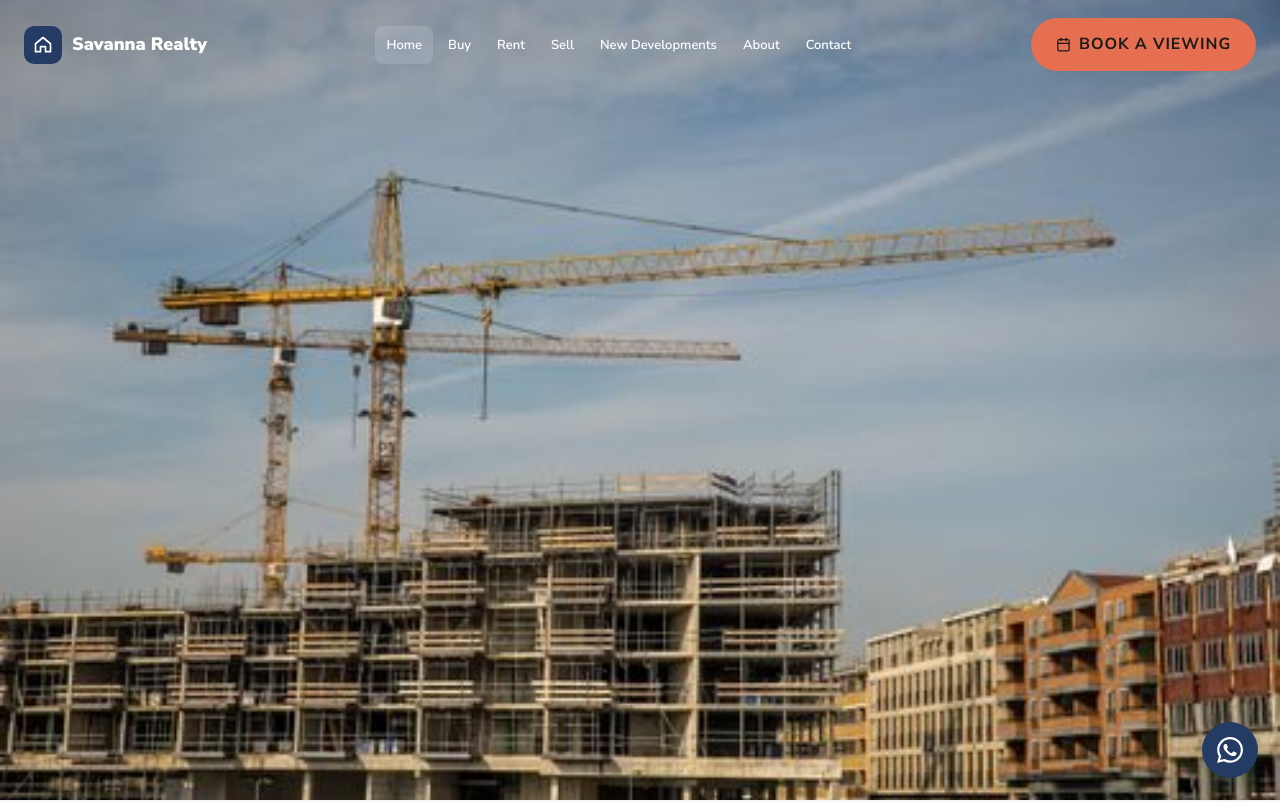
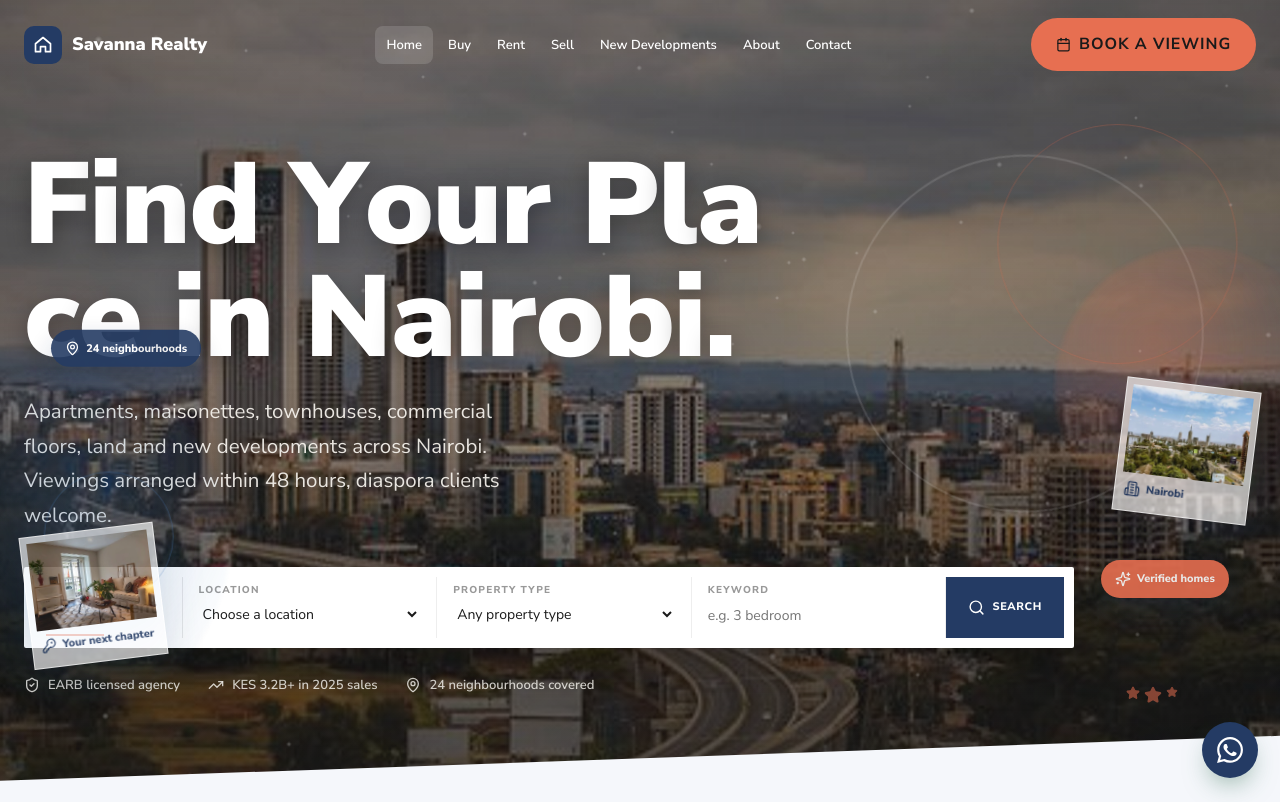
Before and after one commit to wambetebenjamin/Savanna-Realty-Group, a Next.js app: page / in a window 1280 px wide. Shown: the top 802 px of the page. Built offline with nearby package versions, Linux system fonts and the light colour scheme.

Commit message:
Add premium motion graphics across all pages
Co-authored-by: arena-agent <297053741+arena-agent@users.noreply.github.com>

```diff
--- a/app/globals.css
+++ b/app/globals.css
@@ -2666,3 +2666,13 @@ h1,.h1{font-size:clamp(3rem,7vw,6.8rem);line-height:.98}
 .property-card:hover,.agent:hover,.post-card:hover,.dev-card:hover,.service-card:hover{transform:translateY(-12px) rotate(.35deg);box-shadow:0 28px 55px rgba(36,59,100,.2)}
 @media(max-width:700px){body{font-size:17px}.hero__title{font-size:clamp(3.2rem,16vw,5rem)}.hero__content:after{width:55vw;height:55vw;right:-10%}}
 @media(prefers-reduced-motion:reduce){*,*:before,*:after{animation-duration:.01ms!important;animation-iteration-count:1!important;scroll-behavior:auto!important;transition-duration:.01ms!important}}
+
+/* Shared premium motion and image atmosphere across every page */
+.motion-graphics{position:fixed;inset:0;z-index:0;pointer-events:none;overflow:hidden;opacity:.9}
+.motion-graphics>*{position:absolute}.motion-graphics__orb{border-radius:50%;filter:blur(2px);mix-blend-mode:screen}.motion-graphics__orb--one{width:22vw;height:22vw;right:-7vw;top:28vh;background:radial-gradient(circle at 35% 35%,rgba(231,111,81,.3),rgba(231,111,81,0) 70%);animation:float-one 12s ease-in-out infinite}.motion-graphics__orb--two{width:27vw;height:27vw;left:-12vw;bottom:8vh;background:radial-gradient(circle at 55% 40%,rgba(77,133,196,.25),rgba(77,133,196,0) 70%);animation:float-two 15s ease-in-out infinite}.motion-graphics__ring{border:1px solid rgba(231,111,81,.3);border-radius:50%;animation:ring-drift 18s linear infinite}.motion-graphics__ring--one{width:240px;height:240px;right:3vw;top:15vh}.motion-graphics__ring--two{width:130px;height:130px;left:4vw;bottom:25vh;border-color:rgba(77,133,196,.35);animation-direction:reverse;animation-duration:13s}
+.motion-graphics__photo{width:135px;padding:6px;background:rgba(255,255,255,.72);border:1px solid rgba(255,255,255,.85);box-shadow:0 18px 42px rgba(36,59,100,.18);backdrop-filter:blur(8px);transform:rotate(7deg);animation:photo-drift 9s ease-in-out infinite}.motion-graphics__photo img{display:block;width:100%;height:88px;object-fit:cover}.motion-graphics__photo span,.motion-graphics__badge{display:flex;align-items:center;gap:6px;color:#243b64;font-size:11px;font-weight:800;line-height:1.2;padding:8px 3px}.motion-graphics__photo--one{right:2vw;top:48vh}.motion-graphics__photo--two{left:2vw;top:68vh;transform:rotate(-7deg);animation-delay:-4s}.motion-graphics__badge{padding:11px 14px;border-radius:999px;background:#243b64;color:#fff;box-shadow:0 12px 28px rgba(36,59,100,.25);animation:badge-float 7s ease-in-out infinite}.motion-graphics__badge--one{right:4vw;top:70vh;background:#e76f51}.motion-graphics__badge--two{left:4vw;top:42vh;animation-delay:-2s}.motion-graphics__stars{display:flex;gap:4px;color:#e76f51;right:8vw;bottom:12vh;animation:star-pulse 3s ease-in-out infinite}
+@keyframes float-one{0%,100%{transform:translate(0,0)}50%{transform:translate(-35px,24px)}}@keyframes float-two{0%,100%{transform:translate(0,0)}50%{transform:translate(38px,-20px)}}@keyframes ring-drift{to{transform:rotate(360deg) translateX(16px) rotate(-360deg)}}@keyframes photo-drift{0%,100%{translate:0 0}50%{translate:0 -15px}}@keyframes badge-float{0%,100%{translate:0 0}50%{translate:0 -10px}}@keyframes star-pulse{0%,100%{transform:scale(1);opacity:.6}50%{transform:scale(1.18);opacity:1}}
+/* atmospheric image treatments on content bands */
+.band,.page-header,.article-hero,.section{isolation:isolate}.band:before,.section:before{content:"";position:absolute;inset:0;z-index:-1;pointer-events:none;background-image:radial-gradient(circle at 15% 20%,rgba(77,133,196,.08),transparent 28%),radial-gradient(circle at 85% 75%,rgba(231,111,81,.08),transparent 24%)}.band{position:relative}.section{position:relative}
+@media(max-width:700px){.motion-graphics__photo,.motion-graphics__badge,.motion-graphics__stars{display:none}.motion-graphics__ring--one{right:-80px}.motion-graphics__ring--two{left:-50px}}
+@media(prefers-reduced-motion:reduce){.motion-graphics *{animation:none!important}}
--- a/app/layout.tsx
+++ b/app/layout.tsx
@@ -18,6 +18,7 @@ import "./globals.css";
 import { Navbar } from "@/components/navbar";
 import { Footer } from "@/components/footer";
 import { WhatsAppFloat } from "@/components/whatsapp-float";
+import { MotionGraphics } from "@/components/motion-graphics";
 import { SITE } from "@/lib/site";
 
 export const metadata: Metadata = {
@@ -76,6 +77,7 @@ export default function RootLayout({ children }: { children: React.ReactNode })
         />
         <Navbar />
         <main id="main">{children}</main>
+        <MotionGraphics />
         <Footer />
         <WhatsAppFloat />
       </body>
--- /dev/null
+++ b/components/motion-graphics.tsx
@@ -0,0 +1,26 @@
+"use client";
+
+import { Building2, KeyRound, MapPin, Sparkles, Star } from "lucide-react";
+
+/** A lightweight animated visual layer shared by every route. */
+export function MotionGraphics() {
+  return (
+    <div className="motion-graphics" aria-hidden="true">
+      <div className="motion-graphics__orb motion-graphics__orb--one" />
+      <div className="motion-graphics__orb motion-graphics__orb--two" />
+      <div className="motion-graphics__ring motion-graphics__ring--one" />
+      <div className="motion-graphics__ring motion-graphics__ring--two" />
+      <div className="motion-graphics__photo motion-graphics__photo--one">
+        <img src="/images/nairobi-skyline-vibrant.jpg" alt="" />
+        <span><Building2 size={16} /> Nairobi</span>
+      </div>
+      <div className="motion-graphics__photo motion-graphics__photo--two">
+        <img src="/images/interior-living-3.jpg" alt="" />
+        <span><KeyRound size={15} /> Your next chapter</span>
+      </div>
+      <div className="motion-graphics__badge motion-graphics__badge--one"><Sparkles size={16} /> Verified homes</div>
+      <div className="motion-graphics__badge motion-graphics__badge--two"><MapPin size={15} /> 24 neighbourhoods</div>
+      <div className="motion-graphics__stars"><Star size={14} fill="currentColor" /><Star size={18} fill="currentColor" /><Star size={12} fill="currentColor" /></div>
+    </div>
+  );
+}
```
